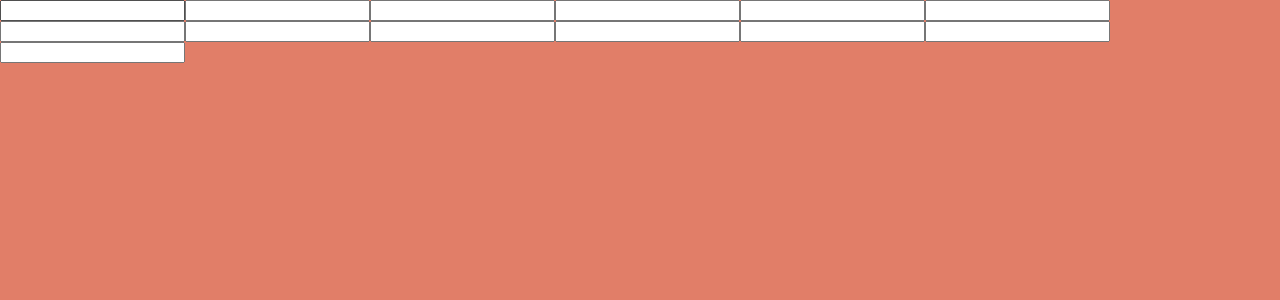
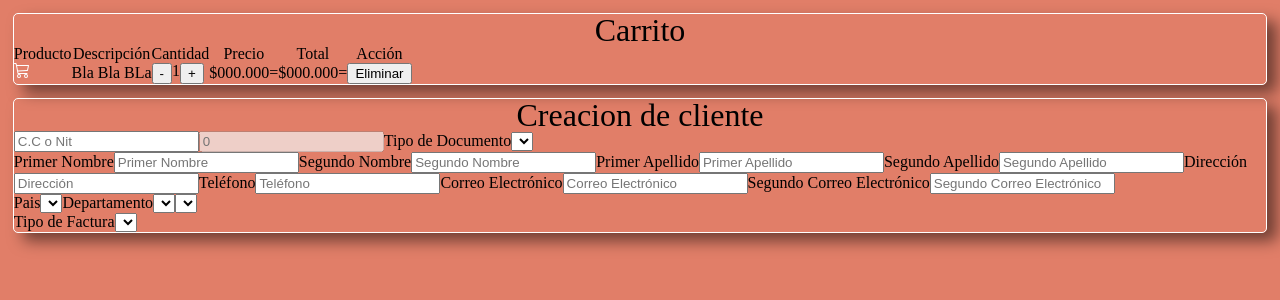
Before and after one commit to frakxman/store, an Angular app: page / in a window 1280 px wide. Shown: the top 300 px of the page. Built offline with nearby package versions, Linux system fonts and the light colour scheme.

Commit message:
Add form html cart

```diff
--- a/src/app/components/cart/cart.component.html
+++ b/src/app/components/cart/cart.component.html
@@ -1,29 +1,95 @@
-<form action="">
-    <label for=""></label>
-    <input type="text">
-    <label for=""></label>
-    <input type="number">
-    <label for=""></label>
-    <input type="text">
-    <label for=""></label>
-    <input type="text">
-    <label for=""></label>
-    <input type="text">
-    <label for=""></label>
-    <input type="text">
-    <label for=""></label>
-    <input type="text">
-    <label for=""></label>
-    <input type="text">
-    <label for=""></label>
-    <input type="text">
-    <label for=""></label>
-    <input type="text">
-    <label for=""></label>
-    <input type="text">
-    <label for=""></label>
-    <input type="text">
-    <label for=""></label>
-    <input type="text">
-    <label for=""></label>
-</form>
+<div class="cart-table">
+    <h2>Carrito</h2>
+    <table class="default">
+        <tr>
+            <th>Producto</th>
+            <th>Descripción</th>
+            <th>Cantidad</th>
+            <th>Precio</th>
+            <th>Total</th>
+            <th>Acción</th>
+        </tr>
+        <tr>
+            <td>
+                <img src="../../../assets/shopping-cart-light.svg" alt="">
+            </td>
+            <td>
+                Bla Bla BLa
+            </td>
+            <td>
+                <div class="add-product">
+                    <button>-</button>
+                    <p>1</p>
+                    <button>+</button>
+                </div>
+            </td>
+            <td>$000.000=</td>
+            <td>$000.000=</td>
+            <td>
+                <button>Eliminar</button>
+            </td>
+        </tr>
+        <tr>
+            <td></td>
+            <td></td>
+            <td></td>
+        </tr>
+
+    </table>
+</div>
+
+<div class="client-form">
+    <form action="">
+        <h2>Creacion de cliente</h2>
+        <div class="first-row">
+            <label for="nit"></label>
+            <input type="text" placeholder="C.C o Nit">
+            <label for="digit"></label>
+            <input type="number" placeholder="0" disabled>
+            <label for="document">Tipo de Documento</label>
+            <select name="document" id="">
+                <option value=""></option>
+            </select>
+        </div>
+        <div class="principal-row">
+            <label for="">Primer Nombre</label>
+            <input type="text" placeholder="Primer Nombre">
+            <label for="">Segundo Nombre</label>
+            <input type="text" placeholder="Segundo Nombre">
+            <label for="">Primer Apellido</label>
+            <input type="text" placeholder="Primer Apellido">
+            <label for="">Segundo Apellido</label>
+            <input type="text" placeholder="Segundo Apellido">
+            <label for="">Dirección</label>
+            <input type="text" placeholder="Dirección">
+            <label for="">Teléfono</label>
+            <input type="text" placeholder="Teléfono">
+            <label for="">Correo Electrónico</label>
+            <input type="email" placeholder="Correo Electrónico">
+            <label for="">Segundo Correo Electrónico</label>
+            <input type="email" placeholder="Segundo Correo Electrónico">
+        </div>
+        <div class="localization">
+            <label for="country">Pais</label>
+            <select name="country">
+                <option value=""></option>
+            </select>
+
+            <label for="deparment">Departamento</label>
+            <select name="deparment" id="">
+                <option value=""></option>
+            </select>
+
+            <label for="village"></label>
+            <select name="village" id="">
+                <option value=""></option>
+            </select>
+        </div>
+        <div class="last-row">
+            <label for="bill">Tipo de Factura</label>
+            <select name="bill" id="">
+                <option value=""></option>
+            </select>
+        </div>
+    </form>
+</div>
--- a/src/app/components/cart/cart.component.scss
+++ b/src/app/components/cart/cart.component.scss
@@ -0,0 +1,22 @@
+h2 {
+    text-align: center;
+    font-size: 2em;
+}
+
+.add-product{
+    display: flex;
+}
+
+.cart-table {
+    margin: 1%;
+    border: 1px solid #fff;
+    border-radius: 5px;
+    box-shadow: 10px 8px 15px rgba(000, 000,  000, 0.5);
+}
+
+.client-form {
+    margin: 1%;
+    border: 1px solid #fff;
+    border-radius: 5px;
+    box-shadow: 10px 8px 15px rgba(000, 000,  000, 0.5);
+}
--- a/src/app/components/login/login.component.html
+++ b/src/app/components/login/login.component.html
@@ -3,8 +3,8 @@
         <img src="https://scontent.fbog11-1.fna.fbcdn.net/v/t39.30808-6/242795402_1064523574366254_8061267841458502044_n.jpg?_nc_cat=111&ccb=1-7&_nc_sid=09cbfe&_nc_eui2=AeGlWpEEuhrnetZ_EGsXMHf_trDeqeZO-JK2sN6p5k74ktPsjfG7plzejEpVF79hfaA&_nc_ohc=1cwp41tXqdcAX_cN4CM&_nc_ht=scontent.fbog11-1.fna&oh=00_AfBSZBKDrg0HKOSMEomLn141lkT8Okvz5w3Yr7MwtlGfXg&oe=64F3D6AC" alt="logo" class="logo">
 <!-- <img src="https://conexionpos.com/wp-content/uploads/2021/02/conexion-pos-logo.png" alt="logo" class="logo"> -->
         <form action="/" class="form">
-            <label for="email" class="label">Correo</label>
-            <input type="text" id="email" placeholder="conexion@pos.com" class="input input-email">
+            <label for="name" class="label">Usuario</label>
+            <input type="text" id="name" placeholder="conexion@pos.com" class="input input-email">
 
             <label for="password" class="label">Contraseña</label>
             <input type="password" id="password" placeholder="*********" class="input input-password">
--- a/src/app/components/register/register.component.html
+++ b/src/app/components/register/register.component.html
@@ -2,17 +2,17 @@
     <div class="form-container">
         <img src="https://scontent.fbog11-1.fna.fbcdn.net/v/t39.30808-6/242795402_1064523574366254_8061267841458502044_n.jpg?_nc_cat=111&ccb=1-7&_nc_sid=09cbfe&_nc_eui2=AeGlWpEEuhrnetZ_EGsXMHf_trDeqeZO-JK2sN6p5k74ktPsjfG7plzejEpVF79hfaA&_nc_ohc=1cwp41tXqdcAX_cN4CM&_nc_ht=scontent.fbog11-1.fna&oh=00_AfBSZBKDrg0HKOSMEomLn141lkT8Okvz5w3Yr7MwtlGfXg&oe=64F3D6AC" alt="logo" class="logo">
 
-        <h1 class="title">My account</h1>
+        <h1 class="title">Registro</h1>
 
         <form action="/" class="form">
             <div>
-                <label for="name" class="label">Name</label>
+                <label for="name" class="label">Usuario</label>
                 <input type="text" id="name" placeholder="Administrador" class="input input-email">
 
-                <label for="email" class="label">Email</label>
+                <label for="email" class="label">Correo</label>
                 <input type="email" id="email" placeholder="conexion@pos.com" class="input input-password">
 
-                <label for="password" class="label">Password</label>
+                <label for="password" class="label">Contraseña</label>
                 <input type="password" id="password" placeholder="*********" class="input input-password">
             </div>
 
```
